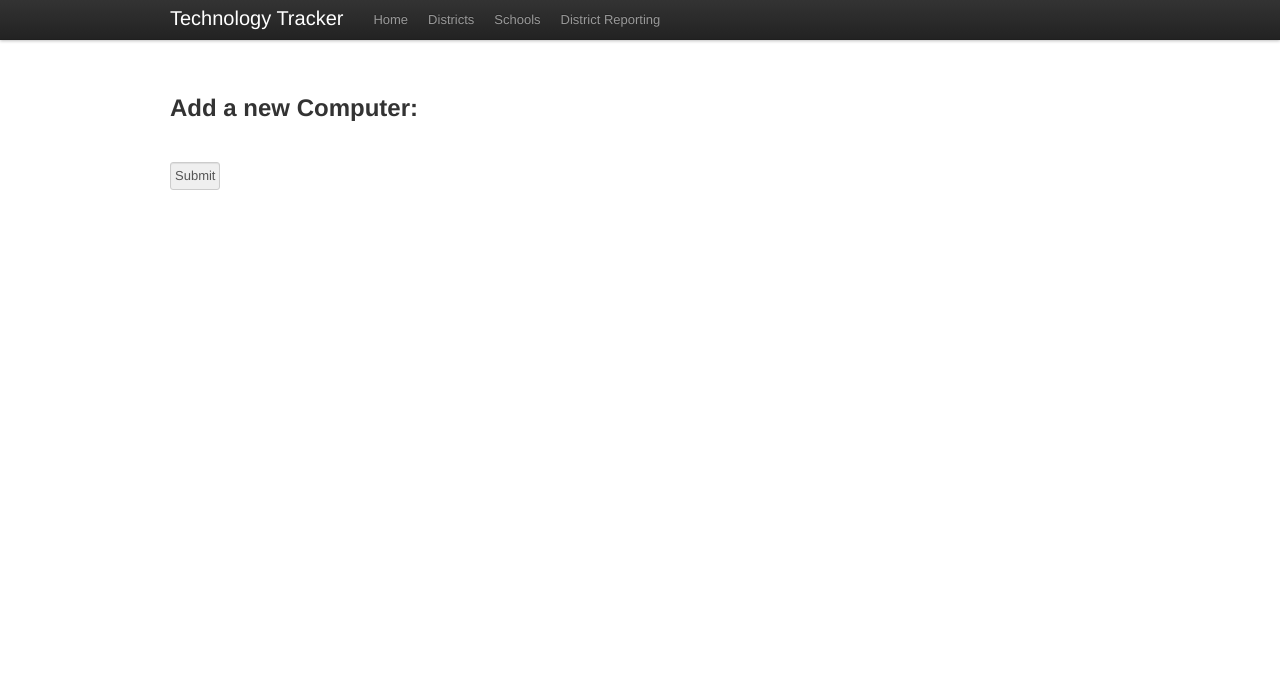
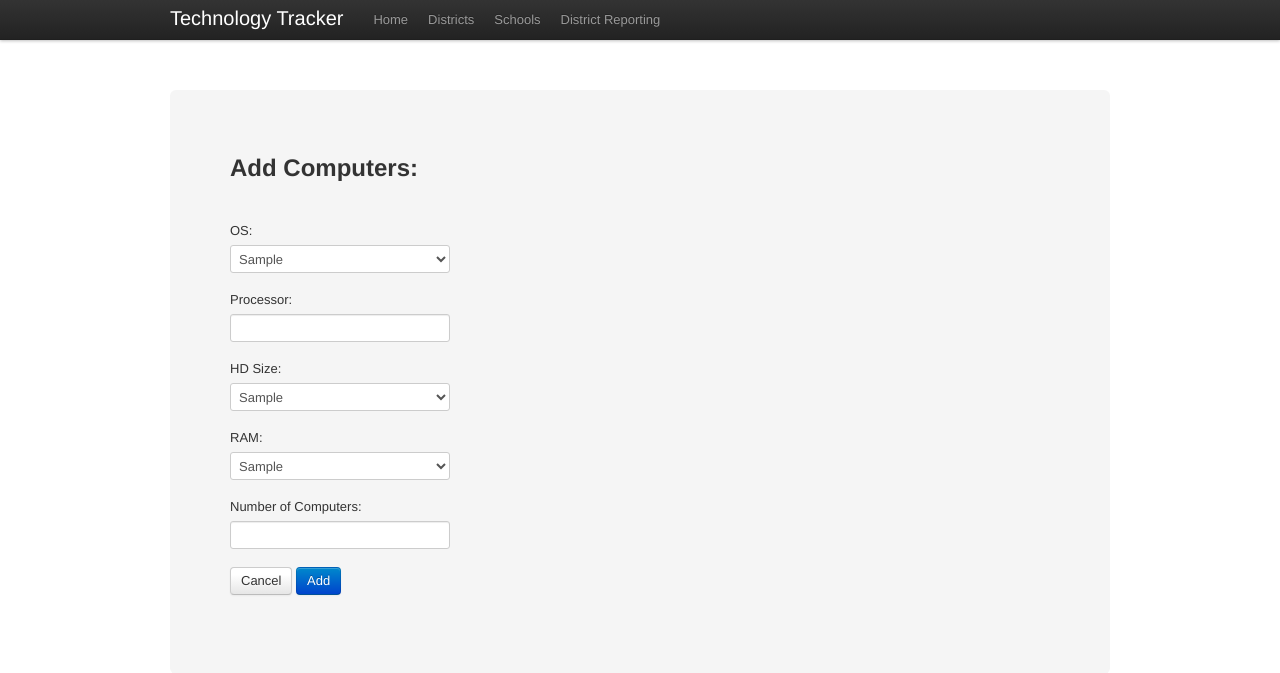
Before and after one commit to voodoologic/rebootourschools, a Django app: template rebootourschools/technologytracker/templates/addComputer.html in a window 1280 px wide. Shown: the top 673 px of the page. Run offline with Django 3.2, Linux system fonts and the light colour scheme; tables that the repository leaves empty hold one stand-in row (values such as "Sample post"); the template is opened without the code that fills it: values that come from a table or form of the project are taken from there, most other values are stand-ins (such as "Sample title", 1, 10 or a date in 2020); parts of the project's set-up code (start-up, migrations or seed data) failed here and were passed over; some libraries are stand-ins or nearby versions.

Commit message:
Updating non-JS version of addComputer form

```diff
--- a/rebootourschools/technologytracker/static/technologytracker/css/techtracker.css
+++ b/rebootourschools/technologytracker/static/technologytracker/css/techtracker.css
@@ -9,3 +9,8 @@ body {
 body.no-user-base {
     text-align: center;
 }
+
+
+input.btn[type=submit] {
+    margin-bottom: 1px;
+}
--- a/rebootourschools/technologytracker/templates/addComputer.html
+++ b/rebootourschools/technologytracker/templates/addComputer.html
@@ -1,10 +1,49 @@
 {% extends "base.html" %}
 
 {% block content %}
-<h2>Add a new Computer:</h2>
-<br /><br />
-<form action="/addComputer/" method="post">{% csrf_token %}
-{{ form.as_p }}
-<input type="submit" value="Submit" />
-</form>
+
+<div class="hero-unit" id="addComputerHero">
+    <h2>Add Computers:</h2>
+    <br />
+    <br />
+    <form action="/addComputer/" id="addComputerForm" method="post">
+      {% csrf_token %}
+      <p>
+        <label for="computerOS">OS:</label>
+        <select name="computerOS" id="computerOS">
+        {% for opt in osChoices %}
+          <option value="{{ opt.0 }}">{{ opt.1 }}</option>
+        {% endfor %}
+        </select>
+      </p>
+      <p>
+        <label for="computerProcessor">Processor:</label>
+        <input type="text" name="computerProcessor" id="computerProcessor" />
+      </p>
+      <p>
+        <label for="hdSize">HD Size:</label>
+        <select name="hdSize" id="hdSize">
+        {% for opt in hdChoices %}
+          <option value="{{ opt.0 }}">{{ opt.1 }}</option>
+        {% endfor %}
+        </select>
+      </p>
+      <p>
+        <label for="ram">RAM:</label>
+        <select name="ram" id="ram">
+        {% for opt in ramChoices %}
+          <option value="{{ opt.0 }}">{{ opt.1 }}</option>
+        {% endfor %}
+        </select>
+      </p>
+      <p>
+        <label for="numberOfComputers">Number of Computers:</label>
+        <input type="text" name="numberOfComputers" id="numberOfComputers" />
+      </p>
+      <input type="hidden" name="schoolId" id="schoolId" value="{{ school.pk }}" />
+      <a class="btn" name="closeButton" id="closeButton" href="/school/{{ school.id }}/">Cancel</a>
+      <input type="submit" class="btn btn-primary" name="addButton" id="addButton" value="Add" />
+    </form>
+</div>
+
 {% endblock %}
```
